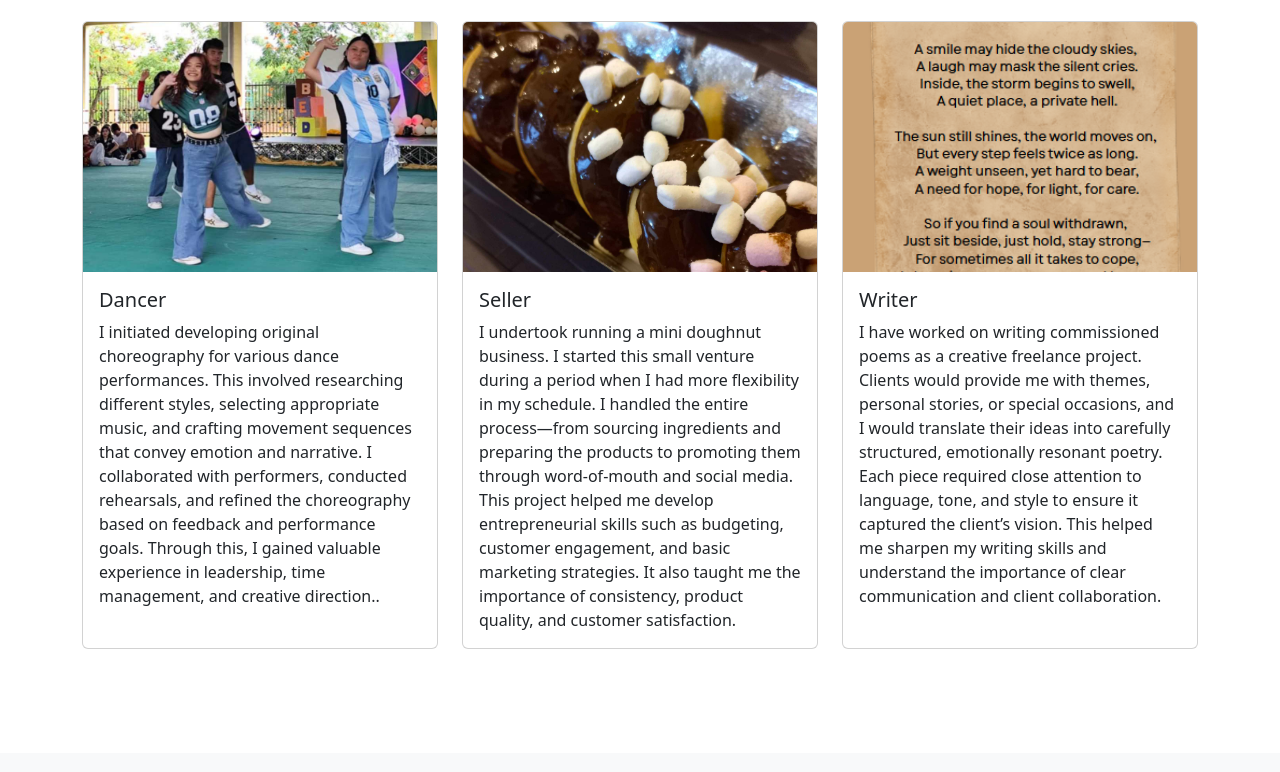
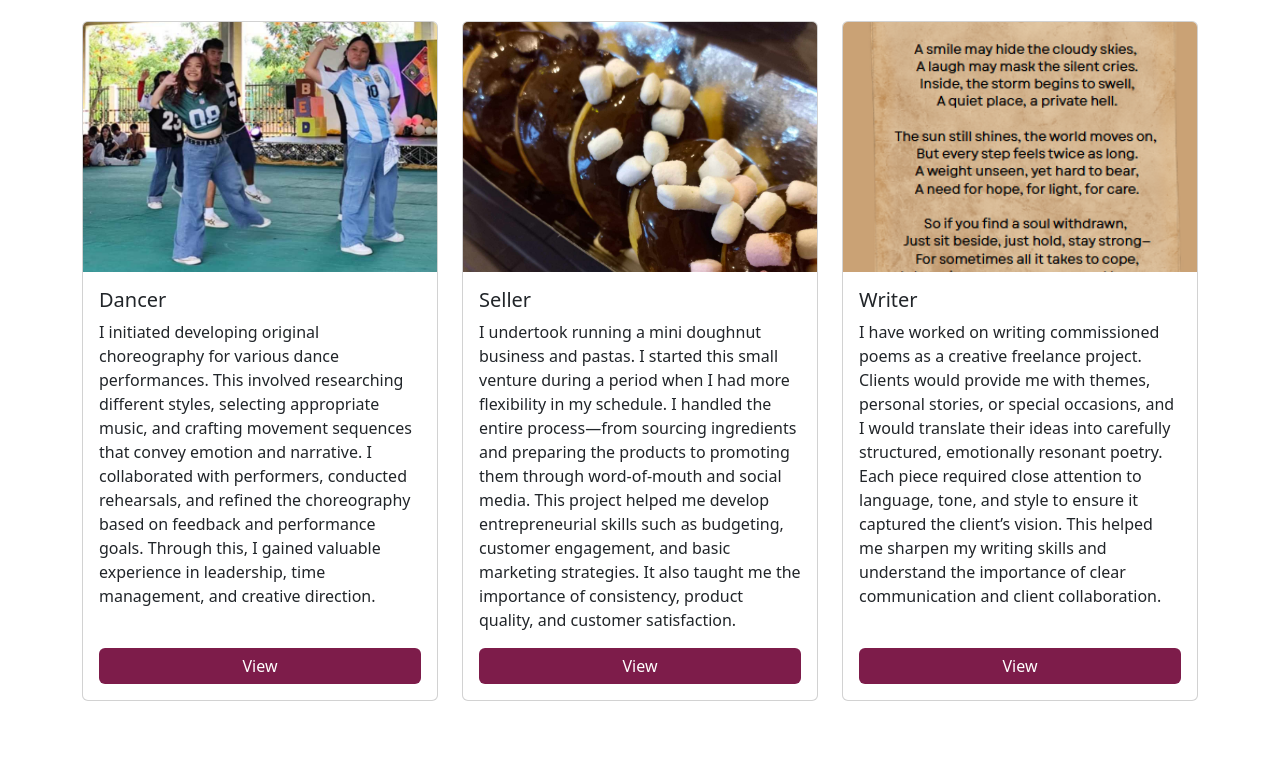
Before and after one commit to ayi4812/PHP, a plain HTML site: page index.html in a window 1280 px wide. Shown: the part 2098-2870 px from the top of the page. Drawn offline with nearby package versions, Linux system fonts and the light colour scheme.

Commit message:
Update index.html

```diff
--- a/index.html
+++ b/index.html
@@ -168,6 +168,17 @@
     .social-icon:hover {
       color: #D17D98;
     }
+
+    .btn-custom {
+      background-color: #7D1C4A;
+      color: white;
+      border: none;
+    }
+
+    .btn-custom:hover {
+      background-color: #D17D98;
+      color: white;
+    }
   </style>
 </head>
 <body>
@@ -271,7 +282,7 @@
         <div class="mb-3">
           <strong>Java <span class="float-end">80%</span></strong>
           <div class="progress rounded-pill" style="height: 12px;">
-            <div class="progress-bar bg-dark" style="width: 80%;"></div> <!-- Corrected width -->
+            <div class="progress-bar bg-dark" style="width: 80%;"></div>
           </div>
         </div>
         <div class="mb-3">
@@ -291,37 +302,46 @@
   <div class="container">
     <h2 class="text-center">Projects</h2>
     <div class="row mt-4">
+
+      <!-- Project 1 -->
       <div class="col-sm-12 col-md-6 col-lg-4 mb-4">
-        <div class="card h-100">
+        <div class="card h-100 d-flex flex-column">
           <img src="p1.jpg" class="card-img-top card-img-custom" alt="Project 1" />
-          <div class="card-body">
+          <div class="card-body d-flex flex-column">
             <h5 class="card-title">Dancer</h5>
-            <p class="card-text">I initiated developing original choreography for various dance performances. This involved researching different styles, selecting appropriate music, and crafting movement sequences that convey emotion and narrative. I collaborated with performers, conducted rehearsals, and refined the choreography based on feedback and performance goals. Through this, I gained valuable experience in leadership, time management, and creative direction..</p>
+            <p class="card-text flex-grow-1">I initiated developing original choreography for various dance performances. This involved researching different styles, selecting appropriate music, and crafting movement sequences that convey emotion and narrative. I collaborated with performers, conducted rehearsals, and refined the choreography based on feedback and performance goals. Through this, I gained valuable experience in leadership, time management, and creative direction.</p>
+            <a href="https://drive.google.com/file/d/1oDW_pqq3Ne0ki9JKUmJ1CluvIAN37RrA/view" class="btn btn-custom w-100 mt-auto">View</a>
           </div>
         </div>
       </div>
+
+      <!-- Project 2 -->
       <div class="col-sm-12 col-md-6 col-lg-4 mb-4">
-        <div class="card h-100">
+        <div class="card h-100 d-flex flex-column">
           <img src="p2.jpg" class="card-img-top card-img-custom" alt="Project 2" />
-          <div class="card-body">
+          <div class="card-body d-flex flex-column">
             <h5 class="card-title">Seller</h5>
-            <p class="card-text">I undertook running a mini doughnut business. I started this small venture during a period when I had more flexibility in my schedule. I handled the entire process—from sourcing ingredients and preparing the products to promoting them through word-of-mouth and social media. This project helped me develop entrepreneurial skills such as budgeting, customer engagement, and basic marketing strategies. It also taught me the importance of consistency, product quality, and customer satisfaction.
-            </p>
+            <p class="card-text flex-grow-1">I undertook running a mini doughnut business and pastas. I started this small venture during a period when I had more flexibility in my schedule. I handled the entire process—from sourcing ingredients and preparing the products to promoting them through word-of-mouth and social media. This project helped me develop entrepreneurial skills such as budgeting, customer engagement, and basic marketing strategies. It also taught me the importance of consistency, product quality, and customer satisfaction.</p>
+            <a href="https://drive.google.com/file/d/13O4aRXZ3eYGtgZ-m41uoWaes0nvXJJLY/view" class="btn btn-custom w-100 mt-auto">View</a>
           </div>
         </div>
       </div>
+
+      <!-- Project 3 -->
       <div class="col-sm-12 col-md-6 col-lg-4 mb-4">
-        <div class="card h-100">
+        <div class="card h-100 d-flex flex-column">
           <img src="p3.png" class="card-img-top card-img-custom" alt="Project 3" />
-          <div class="card-body">
+          <div class="card-body d-flex flex-column">
             <h5 class="card-title">Writer</h5>
-            <p class="card-text">I have worked on writing commissioned poems as a creative freelance project. Clients would provide me with themes, personal stories, or special occasions, and I would translate their ideas into carefully structured, emotionally resonant poetry. Each piece required close attention to language, tone, and style to ensure it captured the client’s vision. This helped me sharpen my writing skills and understand the importance of clear communication and client collaboration.</p>
+            <p class="card-text flex-grow-1">I have worked on writing commissioned poems as a creative freelance project. Clients would provide me with themes, personal stories, or special occasions, and I would translate their ideas into carefully structured, emotionally resonant poetry. Each piece required close attention to language, tone, and style to ensure it captured the client’s vision. This helped me sharpen my writing skills and understand the importance of clear communication and client collaboration.</p>
+            <a href="https://drive.google.com/file/d/1fizntob1EGumTfb8jQDb8z7EfpkgWxZ6/view" class="btn btn-custom w-100 mt-auto">View</a>
           </div>
         </div>
       </div>
     </div>
   </div>
 </section>
+
 
 <!-- Contact Section -->
 <section id="contact" class="bg-light py-5 min-vh-100">
```
